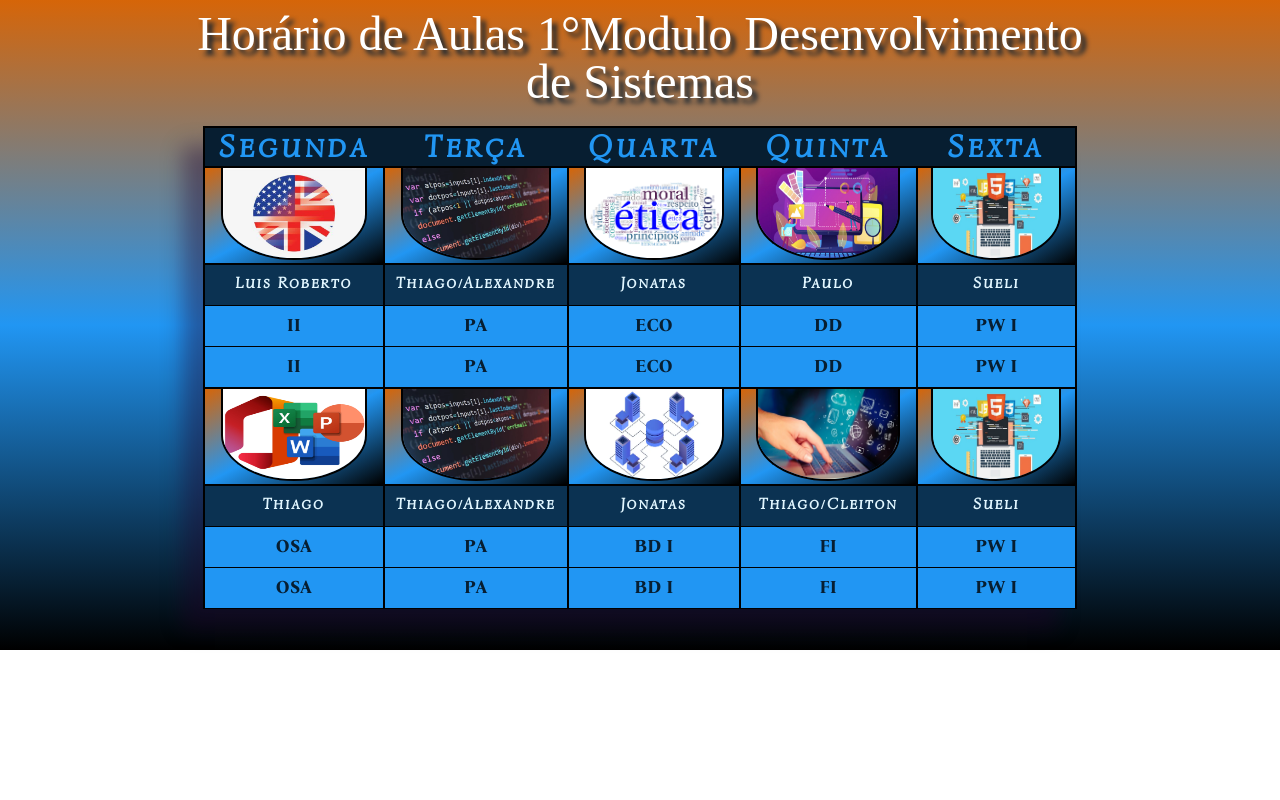
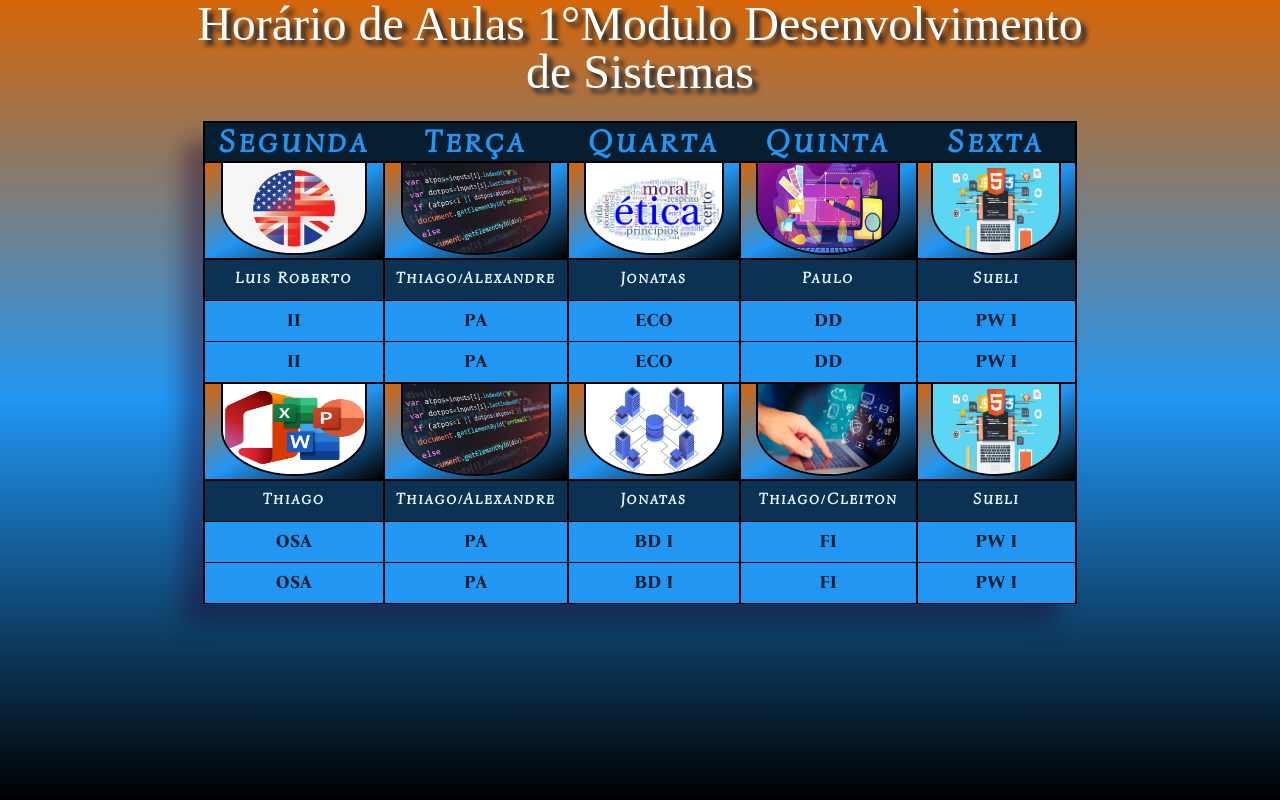
Before and after one commit to Lucas49l/ETEC, a PHP site: page / in a window 1280 px wide. Run offline with PHP 8.4, Linux system fonts and the light colour scheme; some web fonts are replaced.

Commit message:
Atividade PW - Tabela Fundo completo

```diff
--- a/1_ Modulo/Programação Web/Atividades/02 - Tabela/css/style.css
+++ b/1_ Modulo/Programação Web/Atividades/02 - Tabela/css/style.css
@@ -11,13 +11,14 @@
     font-family:"kablammo" ;
     src: url("../font/Kablammo/Kablammo-Regular-VariableFont_MORF.ttf");
 }
+/*para o backgroun cobrir toda a tela visivel*/
+html, body{
+    height: 100%;
+}
 body{
     width: 920px;/*Definindo o tamanho do body com width e height */
-    height: 39.4em;
     margin: auto;/*margin auto para centralizar todo o body*/
-    padding: 10px;/*aumentar o espaço interno*/
     background: linear-gradient(to bottom, #d66508,#2196f3,#000000);/*cor de fundo*/
-    background-repeat: no-repeat;/*impede que o gradiente repita*/
 }
 h1{
     font-family:"kablammo";/*Tipo de fonte*/
@@ -31,7 +32,7 @@ table{
     background-color: #2196f3;/*Fundo*/
     box-shadow: -20px 20px 20px rgba(35, 1, 41, 0.403);/*Sombra na borda da tabela*/
     width: 95%;/*a tabela pegará 95% do espaço lateral do body*/
-    margin: 0 auto; /*centralizando a tabela dentro do body*/
+    margin: 25.4px auto; /*centralizando a tabela dentro do body*/
 }
 table tr td{
     padding: 10px 5px;/*aumentando o espaço interno das cédulas 10 para cima e baixo e 5 para os lados */
@@ -74,7 +75,7 @@ table .tabela td{
     border-top: none;
     border-right: 2px solid #000000;
     border-left: 2px solid  #000000;
-    border-bottom: 2px solid #000000 ;
+    border-bottom: 2px solid #000000;
     border-bottom-right-radius: 50%;
     border-bottom-left-radius: 50%;
 }
--- a/1_ Modulo/Programação Web/Atividades/02 - Tabela/index.html
+++ b/1_ Modulo/Programação Web/Atividades/02 - Tabela/index.html
@@ -8,7 +8,6 @@
         <link rel="stylesheet" href="css/style.css">
     </head>
     <body>
-
         <div class="fundo">
             <h1>Horário de Aulas 1°Modulo Desenvolvimento de Sistemas</h1>
             <table>
@@ -76,6 +75,5 @@
                     <td>PW I</td>
                 </tr>
         </div>
-
     </body>
 </html>
```
Lines whose indentation alone changed are shown as unchanged.
